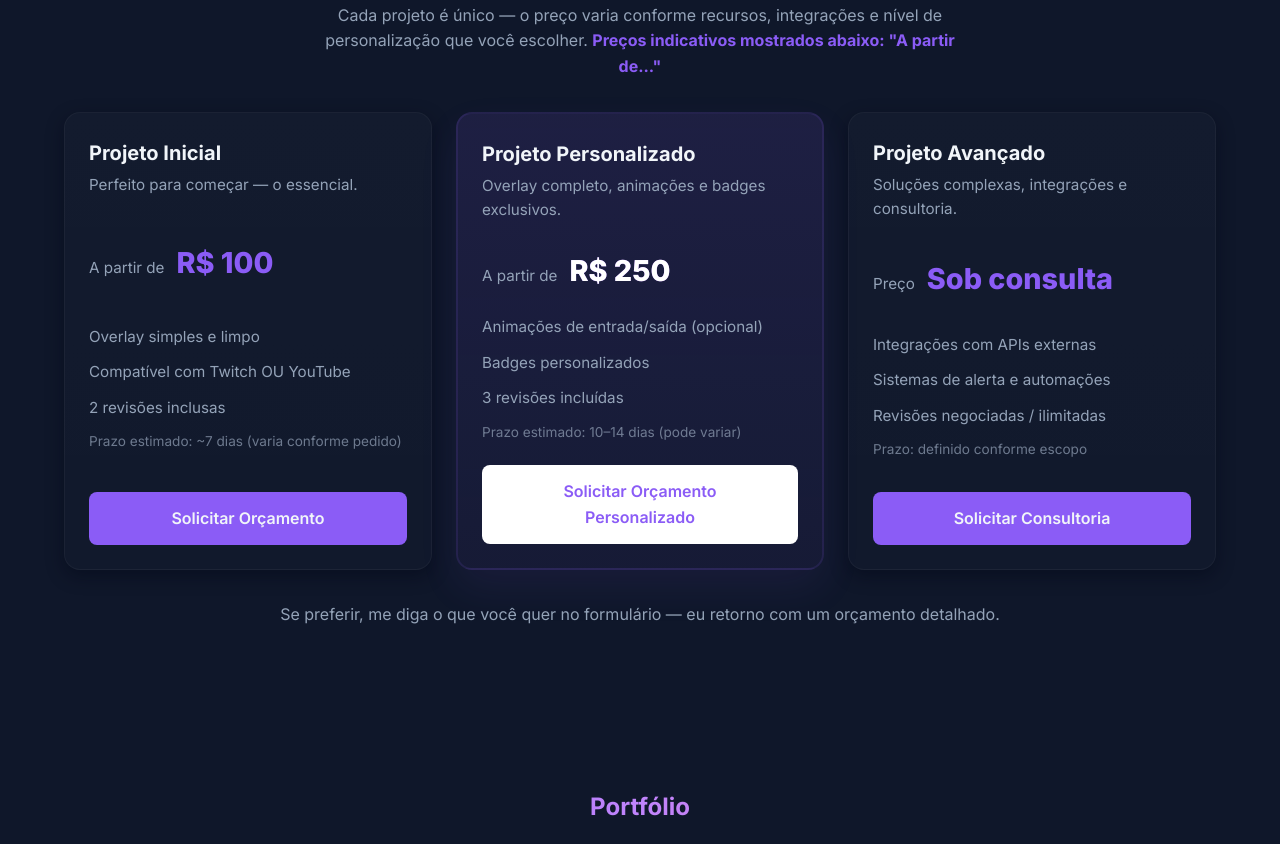
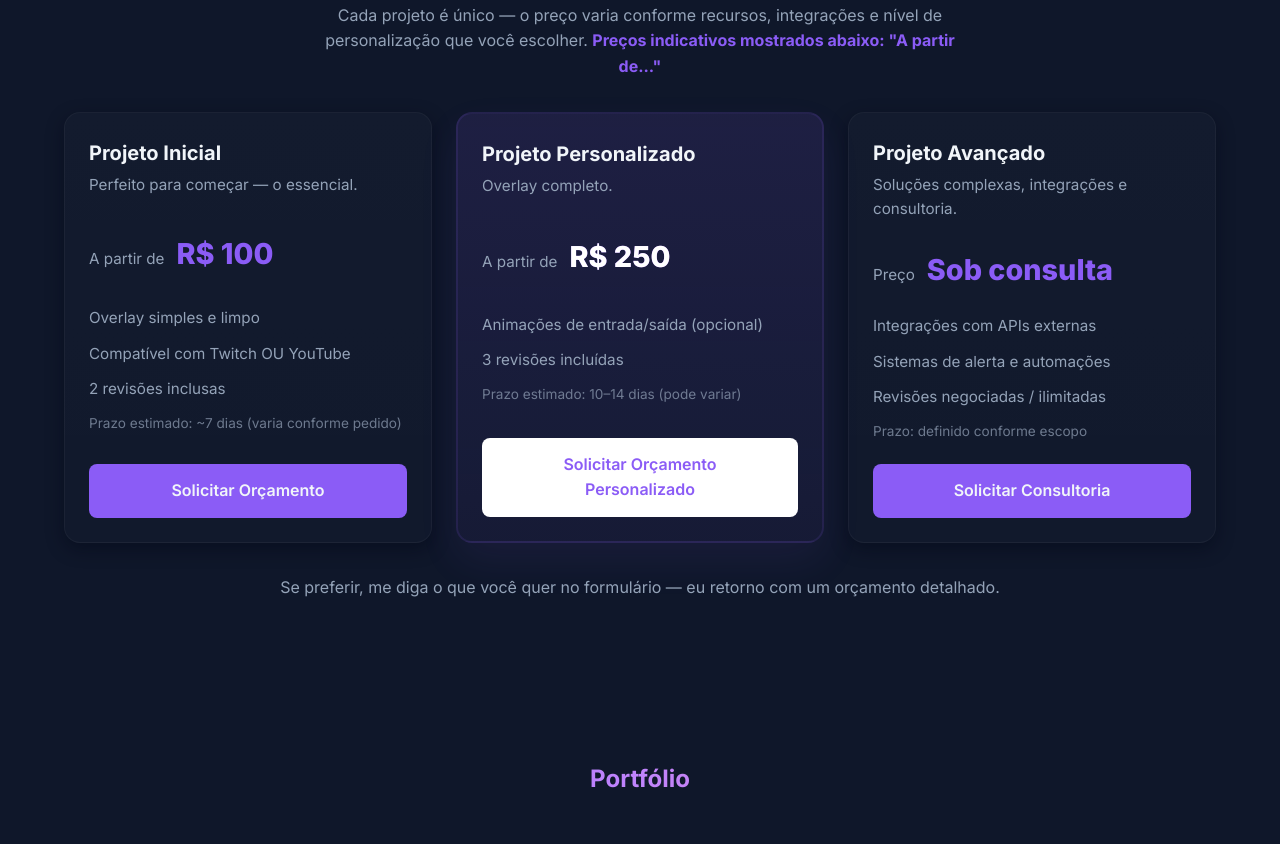
Before and after one commit to 1maka3/MakaDev, a plain HTML site: page index.html in a window 1280 px wide. Shown: the part 1824-2668 px from the top of the page. Drawn offline with Linux system fonts and the light colour scheme.

Commit message:
Add files via upload

```diff
--- a/index.html
+++ b/index.html
@@ -7,7 +7,6 @@
     <link rel="icon" type="image/png" href="https://i.ibb.co/LzYqBY0w/makadev-gear.png" />
     <link rel="apple-touch-icon" href="https://i.ibb.co/LzYqBY0w/makadev-gear.png" />
     <link rel="stylesheet" href="style.css">
-    <!-- Fonte Inter do Google Fonts -->
     <link rel="preconnect" href="https://fonts.googleapis.com">
     <link rel="preconnect" href="https://fonts.gstatic.com" crossorigin>
     <link href="https://fonts.googleapis.com/css2?family=Inter:wght@400;500;600;700;800;900&display=swap" rel="stylesheet">
@@ -161,7 +160,7 @@
       <article class="price-card highlight-card">
         <div class="card-top">
           <h3 class="card-title">Projeto Personalizado</h3>
-          <p class="card-sub">Overlay completo, animações e badges exclusivos.</p>
+          <p class="card-sub">Overlay completo.</p>
         </div>
 
         <div class="card-price">
@@ -171,7 +170,6 @@
 
         <ul class="card-features">
           <li>Animações de entrada/saída (opcional)</li>
-          <li>Badges personalizados</li>
           <li>3 revisões incluídas</li>
           <li class="muted">Prazo estimado: 10–14 dias (pode variar)</li>
         </ul>
```
